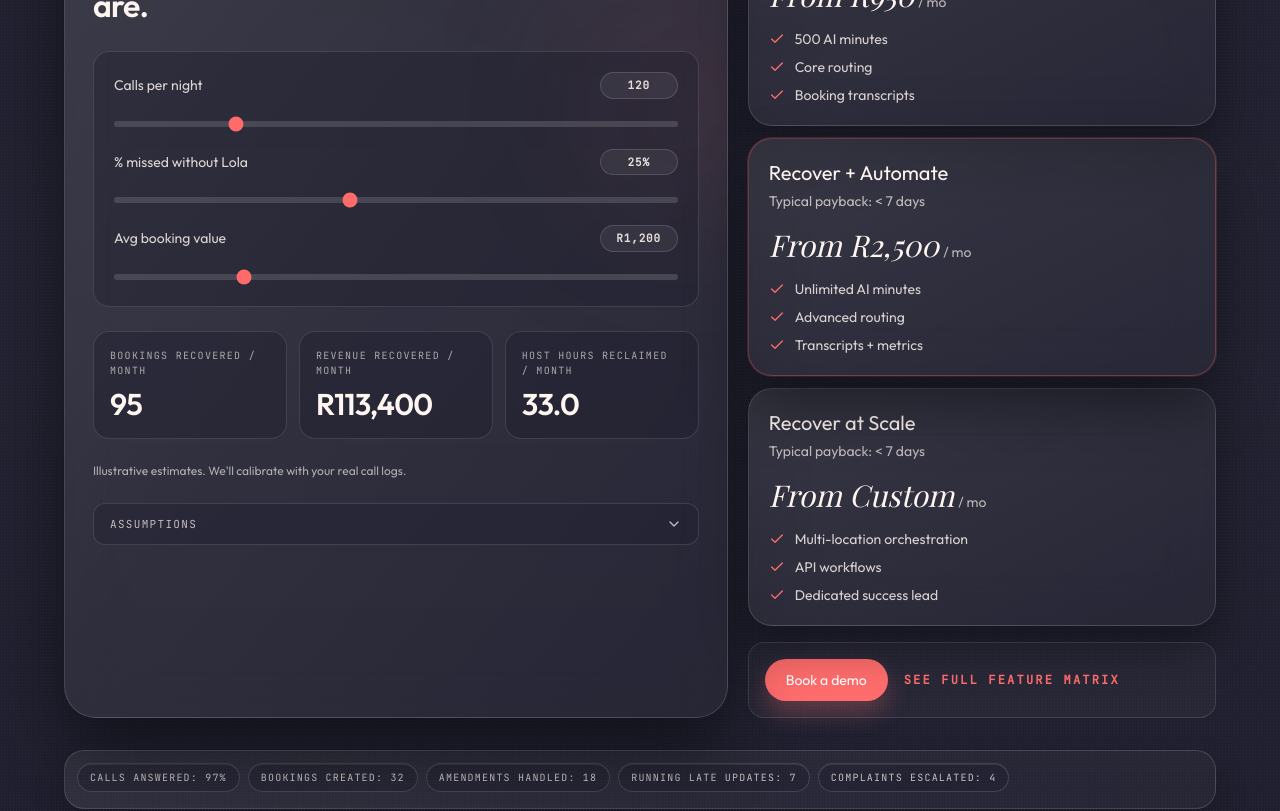
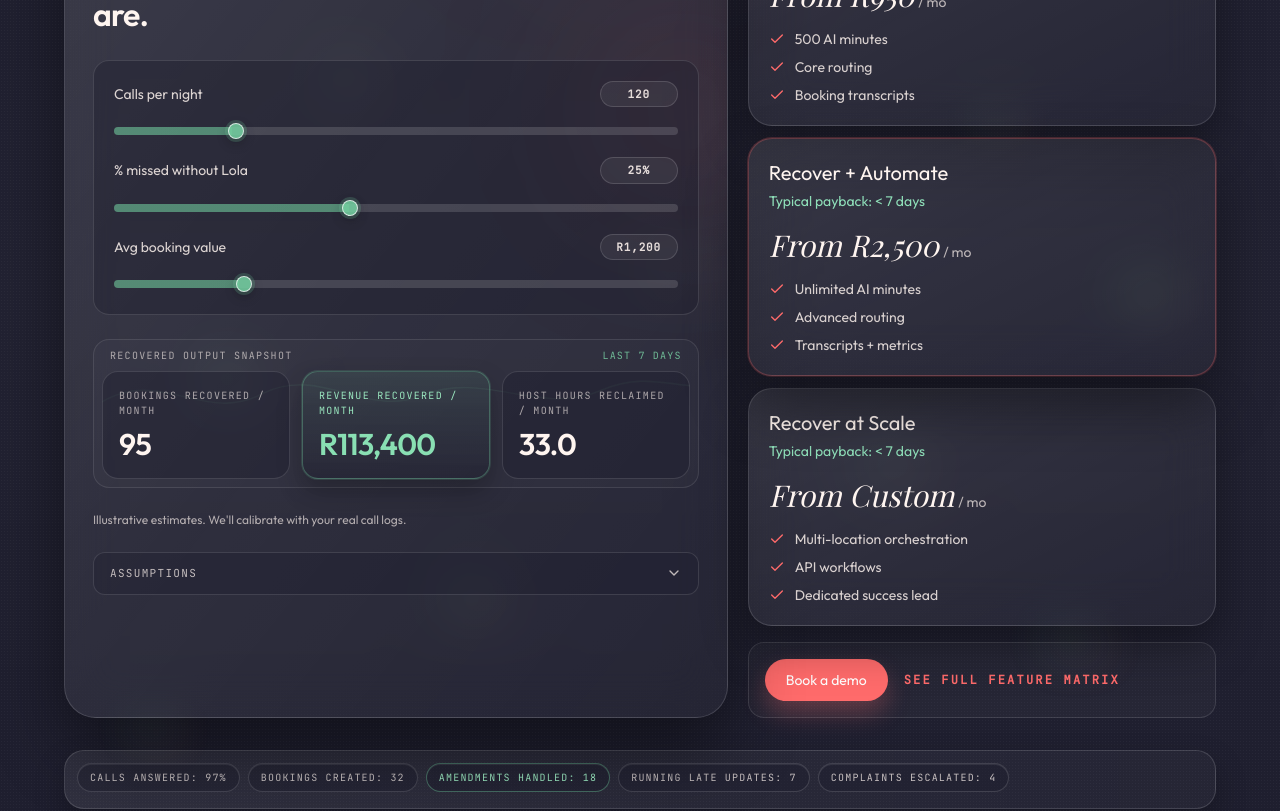
Before and after one commit to iainmacr77/r3worked-website, a Next.js app: page / in a window 1280 px wide. Shown: the part 9840-10651 px from the top of the page. Built offline with nearby package versions, Linux system fonts and the light colour scheme.

Commit message:
restaurant side of heylola up to speed needs polishing but moving on to doctor side

```diff
--- a/src/components/sections/PricingControlRoom.tsx
+++ b/src/components/sections/PricingControlRoom.tsx
@@ -1,12 +1,10 @@
 "use client";
 
 import Link from "next/link";
-import { useEffect, useMemo, useRef, useState } from "react";
+import { useEffect, useMemo, useRef, useState, type CSSProperties } from "react";
 import {
-  animate,
   motion,
   useMotionValue,
-  useMotionValueEvent,
   useReducedMotion,
   useSpring,
   type Variants,
@@ -58,6 +56,29 @@ const PROOF_CHIPS = [
   "Complaints escalated: 4",
 ];
 
+const HEAT_CELLS = [
+  { x: 8, y: 18, size: 126, delay: 0.2, duration: 16 },
+  { x: 18, y: 56, size: 98, delay: 1.1, duration: 13 },
+  { x: 27, y: 35, size: 108, delay: 0.6, duration: 15 },
+  { x: 37, y: 71, size: 116, delay: 1.3, duration: 14 },
+  { x: 45, y: 22, size: 92, delay: 0.8, duration: 17 },
+  { x: 53, y: 48, size: 112, delay: 1.5, duration: 16 },
+  { x: 64, y: 18, size: 108, delay: 0.4, duration: 15 },
+  { x: 70, y: 62, size: 122, delay: 1.2, duration: 14 },
+  { x: 78, y: 38, size: 96, delay: 0.9, duration: 16 },
+  { x: 84, y: 74, size: 128, delay: 0.1, duration: 18 },
+  { x: 90, y: 50, size: 102, delay: 1.7, duration: 13 },
+  { x: 12, y: 80, size: 106, delay: 0.5, duration: 16 },
+] as const;
+
+const CHIP_HEATMAP_LINKS = [
+  [0, 3, 8],
+  [2, 5, 9],
+  [1, 6, 10],
+  [4, 7, 11],
+  [0, 6, 9],
+] as const;
+
 function AnimatedNumber({
   value,
   format,
@@ -68,24 +89,40 @@ function AnimatedNumber({
   className?: string;
 }) {
   const prefersReducedMotion = useReducedMotion();
-  const motionValue = useMotionValue(value);
   const [displayValue, setDisplayValue] = useState(value);
-
-  useMotionValueEvent(motionValue, "change", (latest) => {
-    setDisplayValue(latest);
-  });
+  const previousValueRef = useRef(value);
 
   useEffect(() => {
     if (prefersReducedMotion) {
-      motionValue.set(value);
-      return;
+      const frame = window.requestAnimationFrame(() => {
+        setDisplayValue(value);
+        previousValueRef.current = value;
+      });
+      return () => window.cancelAnimationFrame(frame);
     }
-    const controls = animate(motionValue, value, {
-      duration: 0.75,
-      ease: [0.22, 1, 0.36, 1],
-    });
-    return () => controls.stop();
-  }, [motionValue, prefersReducedMotion, value]);
+
+    let frame = 0;
+    const duration = 720;
+    const from = previousValueRef.current;
+    const to = value;
+    const startedAt = performance.now();
+
+    const tick = (now: number) => {
+      const elapsed = now - startedAt;
+      const progress = Math.min(elapsed / duration, 1);
+      const eased = 1 - Math.pow(1 - progress, 3);
+      const next = from + (to - from) * eased;
+      setDisplayValue(next);
+      if (progress < 1) {
+        frame = window.requestAnimationFrame(tick);
+      } else {
+        previousValueRef.current = to;
+      }
+    };
+
+    frame = window.requestAnimationFrame(tick);
+    return () => window.cancelAnimationFrame(frame);
+  }, [prefersReducedMotion, value]);
 
   return <span className={className}>{format(displayValue)}</span>;
 }
@@ -109,6 +146,7 @@ function SliderField({
   onChange: (value: number) => void;
   valueLabel: string;
 }) {
+  const sliderPercent = ((value - min) / (max - min)) * 100;
   return (
     <div className="space-y-2.5">
       <div className="flex items-center justify-between gap-3">
@@ -133,7 +171,8 @@ function SliderField({
         step={step}
         value={value}
         onChange={(event) => onChange(Number(event.target.value))}
-        className="h-1.5 w-full cursor-pointer appearance-none rounded-full bg-white/14 accent-coral focus-visible:outline-none focus-visible:ring-2 focus-visible:ring-coral/60 focus-visible:ring-offset-2 focus-visible:ring-offset-ink"
+        style={{ "--slider-percent": `${sliderPercent}%` } as CSSProperties}
+        className="roi-slider h-2 w-full cursor-pointer appearance-none rounded-full focus-visible:outline-none focus-visible:ring-2 focus-visible:ring-coral/60 focus-visible:ring-offset-2 focus-visible:ring-offset-ink"
       />
     </div>
   );
@@ -146,11 +185,20 @@ export function PricingControlRoom() {
   const [callsPerNight, setCallsPerNight] = useState(120);
   const [missedPct, setMissedPct] = useState(25);
   const [avgBookingValue, setAvgBookingValue] = useState(1200);
+  const [activeChipIndex, setActiveChipIndex] = useState(0);
 
   const parallaxX = useMotionValue(0);
   const parallaxY = useMotionValue(0);
   const springX = useSpring(parallaxX, { stiffness: 48, damping: 22, mass: 0.8 });
   const springY = useSpring(parallaxY, { stiffness: 48, damping: 22, mass: 0.8 });
+
+  useEffect(() => {
+    if (prefersReducedMotion) return;
+    const cycle = window.setInterval(() => {
+      setActiveChipIndex((prev) => (prev + 1) % PROOF_CHIPS.length);
+    }, 2600);
+    return () => window.clearInterval(cycle);
+  }, [prefersReducedMotion]);
 
   useEffect(() => {
     if (prefersReducedMotion) return;
@@ -171,6 +219,11 @@ export function PricingControlRoom() {
       window.removeEventListener("scroll", handleScroll);
     };
   }, [parallaxX, parallaxY, prefersReducedMotion]);
+
+  const activeHeatCells = useMemo(
+    () => new Set(CHIP_HEATMAP_LINKS[activeChipIndex]),
+    [activeChipIndex]
+  );
 
   const results = useMemo(() => {
     const missedCallsPerNight = callsPerNight * (missedPct / 100);
@@ -213,6 +266,25 @@ export function PricingControlRoom() {
         className="pointer-events-none absolute left-1/2 top-20 h-64 w-64 -translate-x-1/2 rounded-full bg-coral/12 blur-[96px]"
         style={{ x: springX, y: springY }}
       />
+      <div className="pointer-events-none absolute inset-0 pricing-heatmap-layer">
+        {HEAT_CELLS.map((cell, index) => (
+          <span
+            key={`heat-cell-${index}`}
+            className={cn("heat-cell", activeHeatCells.has(index) && "heat-cell--active")}
+            style={
+              {
+                left: `${cell.x}%`,
+                top: `${cell.y}%`,
+                width: `${cell.size}px`,
+                height: `${cell.size * 0.66}px`,
+                "--heat-delay": `${cell.delay}s`,
+                "--heat-duration": `${cell.duration}s`,
+              } as CSSProperties
+            }
+          />
+        ))}
+        <span className="heatmap-shimmer" />
+      </div>
       <div className="pointer-events-none absolute inset-0 opacity-[0.08] [background-image:radial-gradient(rgba(255,255,255,0.45)_0.6px,transparent_0.6px)] [background-size:3px_3px]" />
       <div className="pointer-events-none absolute inset-0 bg-gradient-to-b from-transparent via-white/[0.02] to-transparent" />
 
@@ -221,7 +293,7 @@ export function PricingControlRoom() {
         initial={prefersReducedMotion ? "show" : "hidden"}
         whileInView="show"
         viewport={{ once: true, amount: 0.22 }}
-        className="mx-auto w-full max-w-7xl space-y-8"
+        className="relative z-10 mx-auto w-full max-w-7xl space-y-8"
       >
         <motion.div variants={childVariants} className="section-header max-w-4xl">
           <SectionHeading
@@ -245,9 +317,15 @@ export function PricingControlRoom() {
             <div className="pointer-events-none absolute right-[-8%] top-[15%] h-48 w-48 rounded-full bg-coral/14 blur-[88px]" />
             <div className="relative space-y-6">
               <div className="space-y-2">
+                <div className="flex flex-wrap items-center justify-between gap-2">
                   <p className="font-jetbrains text-[11px] uppercase tracking-[0.16em] text-peach/66">
                     ROI SIMULATOR
                   </p>
+                  <span className="inline-flex items-center gap-1.5 rounded-full border border-[#73cfa0]/35 bg-[#73cfa0]/10 px-2.5 py-1 font-jetbrains text-[10px] uppercase tracking-[0.12em] text-[#8de3b6]">
+                    <span className="h-1.5 w-1.5 rounded-full bg-[#7bd6a7]" />
+                    LIVE
+                  </span>
+                </div>
                 <h3 className="font-outfit text-2xl font-semibold tracking-tight text-peach md:text-[2rem]">
                   Your phone bill is not the cost. Missed calls are.
                 </h3>
@@ -284,7 +362,29 @@ export function PricingControlRoom() {
                 />
               </div>
 
-              <div className="grid grid-cols-1 gap-3 md:grid-cols-3">
+              <div className="relative rounded-2xl border border-white/10 bg-white/[0.02] p-2">
+                <svg
+                  aria-hidden
+                  viewBox="0 0 800 120"
+                  className="pointer-events-none absolute inset-x-2 top-2 h-[96px] w-[calc(100%-1rem)] opacity-30"
+                >
+                  <path
+                    d="M0 68 C80 20, 140 100, 220 56 C300 18, 360 92, 440 58 C520 26, 600 88, 680 52 C730 32, 760 42, 800 46"
+                    fill="none"
+                    stroke="rgba(126,219,168,0.26)"
+                    strokeWidth="2"
+                    strokeLinecap="round"
+                  />
+                </svg>
+                <div className="mb-2 flex items-center justify-between px-2">
+                  <p className="font-jetbrains text-[10px] uppercase tracking-[0.13em] text-peach/60">
+                    Recovered output snapshot
+                  </p>
+                  <p className="font-jetbrains text-[10px] uppercase tracking-[0.12em] text-[#7edcab]/80">
+                    Last 7 days
+                  </p>
+                </div>
+                <div className="relative grid grid-cols-1 gap-3 md:grid-cols-3">
                   <div className="rounded-2xl border border-white/12 bg-ink/42 p-4 min-h-[104px]">
                     <p className="font-jetbrains text-[10px] uppercase tracking-[0.13em] text-peach/62">
                       Bookings recovered / month
@@ -295,16 +395,14 @@ export function PricingControlRoom() {
                       className="mt-2 block font-outfit text-3xl font-semibold tracking-tight text-peach"
                     />
                   </div>
-                <div className="rounded-2xl border border-white/12 bg-ink/42 p-4 min-h-[104px]">
-                  <p className="font-jetbrains text-[10px] uppercase tracking-[0.13em] text-peach/62">
+                  <div className="rounded-2xl border border-[#73cfa0]/34 bg-gradient-to-b from-[#73cfa0]/10 to-ink/45 p-4 min-h-[104px] shadow-[0_0_0_1px_rgba(115,207,160,0.16),0_12px_24px_rgba(0,0,0,0.25)]">
+                    <p className="font-jetbrains text-[10px] uppercase tracking-[0.13em] text-[#9be8c0]">
                       Revenue recovered / month
                     </p>
                     <AnimatedNumber
                       value={results.revenueRecoveredMonth}
-                    format={(number) =>
-                      `R${Math.round(number).toLocaleString("en-ZA")}`
-                    }
-                    className="mt-2 block font-outfit text-3xl font-semibold tracking-tight text-peach"
+                      format={(number) => `R${Math.round(number).toLocaleString("en-ZA")}`}
+                      className="mt-2 block font-outfit text-3xl font-semibold tracking-tight text-[#89dfb3]"
                     />
                   </div>
                   <div className="rounded-2xl border border-white/12 bg-ink/42 p-4 min-h-[104px]">
@@ -316,6 +414,7 @@ export function PricingControlRoom() {
                       format={(number) => number.toFixed(1)}
                       className="mt-2 block font-outfit text-3xl font-semibold tracking-tight text-peach"
                     />
+                  </div>
                 </div>
               </div>
 
@@ -341,23 +440,20 @@ export function PricingControlRoom() {
             </div>
           </motion.article>
 
-          <motion.aside
-            variants={childVariants}
-            className="grid grid-cols-1 gap-3 xl:col-span-5"
-          >
+          <motion.aside variants={childVariants} className="grid grid-cols-1 gap-3 xl:col-span-5">
             {PLANS.map((plan) => (
               <article
                 key={plan.name}
                 className={cn(
-                  "rounded-[1.5rem] border p-5 backdrop-blur-xl",
+                  "rounded-[1.5rem] border p-5 backdrop-blur-xl transition-all duration-300",
                   "bg-gradient-to-br from-white/[0.1] via-white/[0.055] to-white/[0.025]",
-                  "border-white/14 shadow-[0_20px_45px_rgba(0,0,0,0.36)]",
+                  "border-white/14 shadow-[0_20px_45px_rgba(0,0,0,0.36)] hover:-translate-y-1 hover:border-white/24",
                   plan.featured &&
                     "relative z-10 border-coral/28 shadow-[0_30px_60px_rgba(0,0,0,0.42),0_0_0_1px_rgba(255,107,107,0.22)]"
                 )}
               >
                 <p className="font-outfit text-xl font-medium text-peach">{plan.name}</p>
-                <p className="mt-1 font-outfit text-sm text-peach/70">{plan.payback}</p>
+                <p className="mt-1 font-outfit text-sm text-[#8fdfb9]">{plan.payback}</p>
                 <p className="mt-4 font-playfair text-3xl italic text-peach">
                   From {plan.price}
                   <span className="ml-1 font-outfit text-sm not-italic text-peach/68">
@@ -411,7 +507,12 @@ export function PricingControlRoom() {
                 whileInView={prefersReducedMotion ? {} : { opacity: 1, y: 0 }}
                 viewport={{ once: true, amount: 0.25 }}
                 transition={{ delay: index * 0.08, duration: 0.45, ease: "easeOut" }}
-                className="inline-flex shrink-0 items-center rounded-full border border-white/14 bg-ink/48 px-3 py-1.5 font-jetbrains text-[10px] uppercase tracking-[0.12em] text-peach/74 shadow-[inset_0_1px_0_rgba(255,255,255,0.08)]"
+                className={cn(
+                  "inline-flex shrink-0 items-center rounded-full border bg-ink/48 px-3 py-1.5 font-jetbrains text-[10px] uppercase tracking-[0.12em] shadow-[inset_0_1px_0_rgba(255,255,255,0.08)] transition-colors duration-500",
+                  index === activeChipIndex
+                    ? "border-[#73cfa0]/42 text-[#9be8c0]"
+                    : "border-white/14 text-peach/74"
+                )}
               >
                 {chip}
               </motion.span>
@@ -475,6 +576,83 @@ export function PricingControlRoom() {
       </motion.div>
 
       <style jsx>{`
+        .pricing-heatmap-layer {
+          opacity: 0.9;
+        }
+
+        .heat-cell {
+          position: absolute;
+          transform: translate(-50%, -50%);
+          border-radius: 9999px;
+          background:
+            radial-gradient(circle at 45% 40%, rgba(115, 207, 160, 0.18), rgba(115, 207, 160, 0.05) 48%, rgba(255, 255, 255, 0) 78%),
+            radial-gradient(circle at 60% 65%, rgba(255, 107, 107, 0.08), rgba(255, 107, 107, 0) 70%);
+          filter: blur(12px);
+          opacity: 0.35;
+          animation: heatPulse var(--heat-duration, 15s) ease-in-out infinite;
+          animation-delay: var(--heat-delay, 0s);
+        }
+
+        .heat-cell--active {
+          opacity: 0.72;
+          filter: blur(9px);
+          background:
+            radial-gradient(circle at 45% 40%, rgba(115, 207, 160, 0.26), rgba(115, 207, 160, 0.1) 48%, rgba(255, 255, 255, 0) 78%),
+            radial-gradient(circle at 60% 65%, rgba(255, 107, 107, 0.1), rgba(255, 107, 107, 0) 70%);
+        }
+
+        .heatmap-shimmer {
+          position: absolute;
+          inset: -20% -5%;
+          background: linear-gradient(
+            135deg,
+            transparent 38%,
+            rgba(255, 255, 255, 0.06) 50%,
+            transparent 62%
+          );
+          transform: translate3d(-10%, -10%, 0);
+          animation: heatShimmer 12s ease-in-out infinite;
+        }
+
+        .roi-slider {
+          background: linear-gradient(
+            90deg,
+            rgba(115, 207, 160, 0.58) 0%,
+            rgba(115, 207, 160, 0.58) var(--slider-percent),
+            rgba(255, 255, 255, 0.14) var(--slider-percent),
+            rgba(255, 255, 255, 0.14) 100%
+          );
+          transition: filter 220ms ease;
+        }
+
+        .roi-slider:hover {
+          filter: brightness(1.08);
+        }
+
+        .roi-slider::-webkit-slider-thumb {
+          -webkit-appearance: none;
+          appearance: none;
+          width: 16px;
+          height: 16px;
+          border-radius: 9999px;
+          border: 1px solid rgba(255, 255, 255, 0.72);
+          background: rgba(115, 207, 160, 0.88);
+          box-shadow:
+            0 0 0 3px rgba(115, 207, 160, 0.2),
+            0 4px 12px rgba(0, 0, 0, 0.3);
+        }
+
+        .roi-slider::-moz-range-thumb {
+          width: 16px;
+          height: 16px;
+          border-radius: 9999px;
+          border: 1px solid rgba(255, 255, 255, 0.72);
+          background: rgba(115, 207, 160, 0.88);
+          box-shadow:
+            0 0 0 3px rgba(115, 207, 160, 0.2),
+            0 4px 12px rgba(0, 0, 0, 0.3);
+        }
+
         .pricing-scanline {
           opacity: 0;
           background: linear-gradient(
@@ -484,8 +662,36 @@ export function PricingControlRoom() {
             transparent 58%
           );
           transform: translateY(-110%);
-          animation: pricingScanline 8s ease-in-out infinite;
+          animation: pricingScanline 12s ease-in-out infinite;
           mix-blend-mode: screen;
+        }
+
+        @keyframes heatPulse {
+          0%,
+          100% {
+            opacity: 0.28;
+            transform: translate(-50%, -50%) scale(0.96);
+          }
+          50% {
+            opacity: 0.46;
+            transform: translate(-50%, -50%) scale(1.06);
+          }
+        }
+
+        @keyframes heatShimmer {
+          0%,
+          78%,
+          100% {
+            opacity: 0;
+            transform: translate3d(-12%, -10%, 0);
+          }
+          84% {
+            opacity: 0.16;
+          }
+          92% {
+            opacity: 0;
+            transform: translate3d(12%, 12%, 0);
+          }
         }
 
         @keyframes pricingScanline {
@@ -507,8 +713,14 @@ export function PricingControlRoom() {
         }
 
         @media (prefers-reduced-motion: reduce) {
-          .pricing-scanline {
+          .pricing-scanline,
+          .heat-cell,
+          .heatmap-shimmer {
             animation: none;
+          }
+
+          .heat-cell {
+            opacity: 0.3;
           }
         }
       `}</style>
```
Lines whose indentation alone changed are shown as unchanged.
